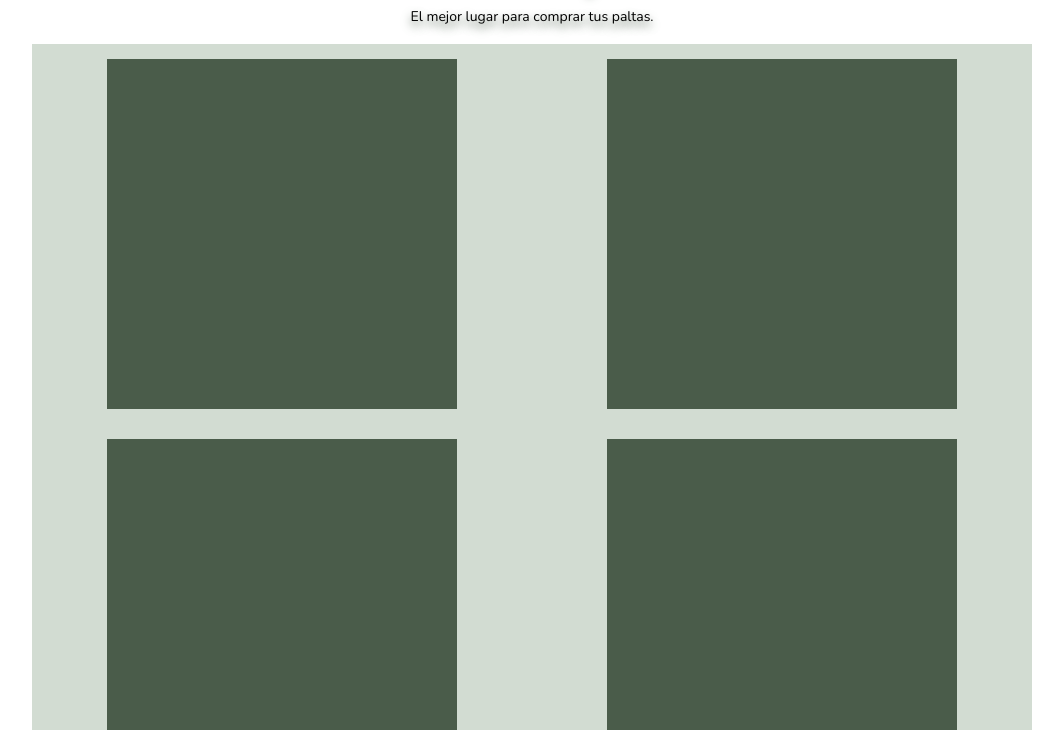
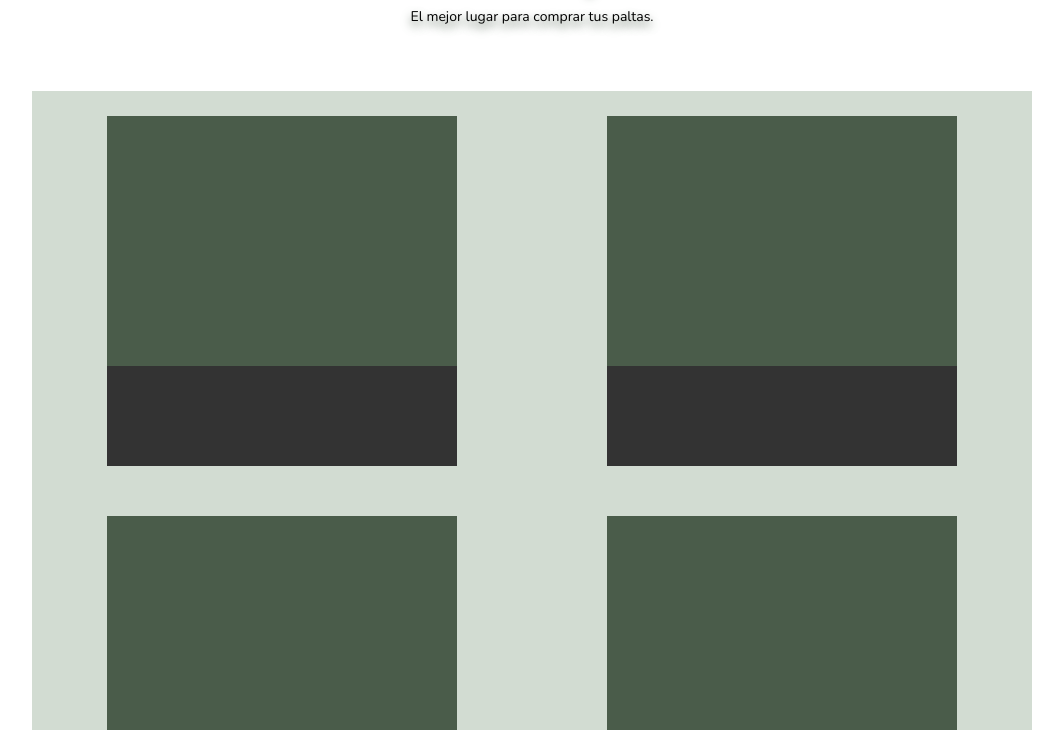
Before and after one commit to NachoBasilio/paltienda, a website: page index.html in a window 1280 px wide. Shown: the part 70-800 px from the top of the page, without its empty margins (108-1171 px from the left). Drawn offline with nearby package versions, Linux system fonts and the light colour scheme.

Commit message:
Tercer commit

```diff
--- a/index.html
+++ b/index.html
@@ -14,10 +14,18 @@
         <p class="SubTitulo">El mejor lugar para comprar tus paltas.</p>
     </header>
     <section class="Productos">
-        <article class="Palta"></article>
-        <article class="Palta"></article>
-        <article class="Palta"></article>
-        <article class="Palta"></article>
+        <article class="Palta">
+            <div class="Data"></div>
+        </article>
+        <article class="Palta">
+            <div class="Data"></div>
+        </article>
+        <article class="Palta">
+            <div class="Data"></div>
+        </article>
+        <article class="Palta">
+            <div class="Data"></div>
+        </article>
     </section>
 </body>
 </html>
--- a/stile.css
+++ b/stile.css
@@ -6,6 +6,9 @@
 }
 html{
     font-size: 62.5%;
+}
+body{
+    height: 100vh;
 }
 
 header{
@@ -44,11 +47,23 @@ header{
     width: 250px;
     background-color: #4A5C4A;
     margin: 15px 0 15px 0;
+    position: relative;
+}
+.Data{
+    background-color: #333333;
+    height: 50px;
+    width: 250px;
+    position: absolute;
+    bottom: 0;
 }
 
 @media (min-width: 400px){
     .Palta{
         height: 350px;
+        width: 350px;
+    }
+    .Data{
+        height: 100px;
         width: 350px;
     }
 }
@@ -70,4 +85,11 @@ header{
         margin: 0 auto;
         height: 100%;
     }
+    Header{
+        margin-bottom: 50px;
+    }
+    .Data{
+        height: 100px;
+        width: 350px;
+    }
 }
```
